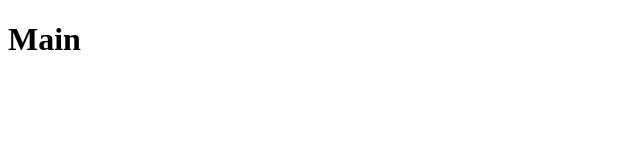
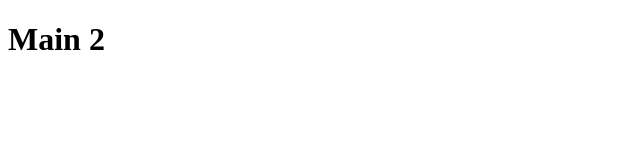
Before and after one commit to Onitetsu21/testRebaseInteractif, a plain HTML site: page index.html in a window 1280 px wide. Shown: the full height of the page, 0-640 px from the left. Drawn offline with Linux system fonts and the light colour scheme.

Commit message:
wip main

```diff
--- a/index.html
+++ b/index.html
@@ -5,6 +5,6 @@
     <title>gitRebaseI</title>
 </head>
 <body>
-    <h1>Main</h1>
+    <h1>Main 2</h1>
 </body>
 </html>
```
